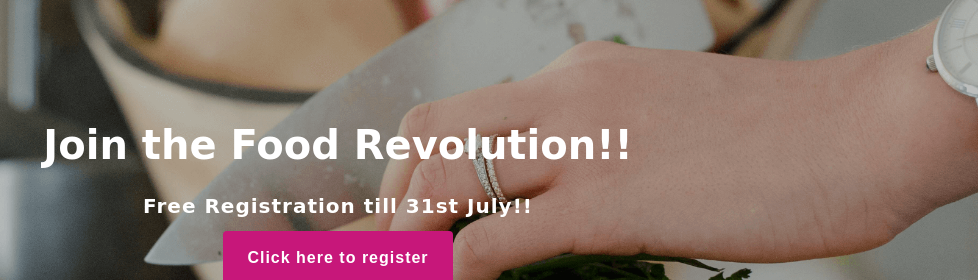
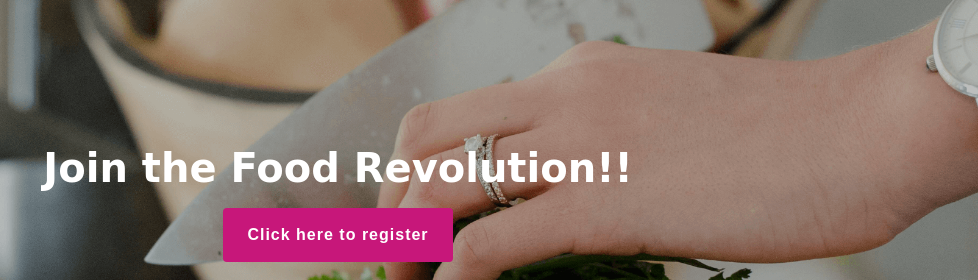
Before and after one commit to ushmaYadav/PinkApron, a plain HTML site: page index.html in a window 1280 px wide. Shown: the top 280 px of the page, 302-1280 px from the left. Drawn offline with Linux system fonts and the light colour scheme; a web font is replaced by a local one.

Commit message:
remove free registration text

```diff
--- a/index.html
+++ b/index.html
@@ -40,7 +40,7 @@
 						<p class="text-link font-family--cursive">Join the Food Revolution!!</p>
 					</div>
 
-					<p class="free-reg">Free Registration till 31st July!!</p>
+					<!-- <p class="free-reg">Free Registration till 31st July!!</p> -->
 
 					<div class="hor-center">
 						<a href="https://docs.google.com/forms/d/1gDJMYL7Gfn8Av2XdhUp6k3pmvyTXuT9xMMcTvxAz6us/edit" target="_blank" class="btn">Click here to register</a>
--- a/src/styles/common.scss
+++ b/src/styles/common.scss
@@ -89,7 +89,6 @@ ul.list{
 .text-link{
     color: #fff;
     font-weight: 900;
-    margin-bottom: 16px;
 }
 
 .brand-color{
```
Also changed, not shown: style.css, 1 other file.
